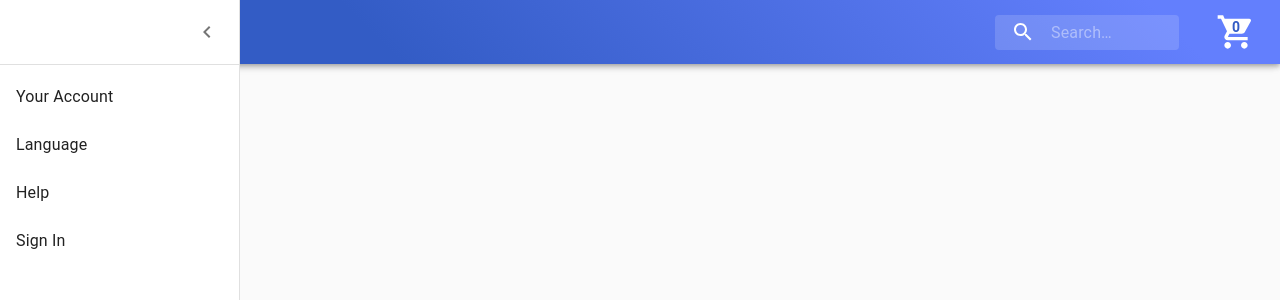
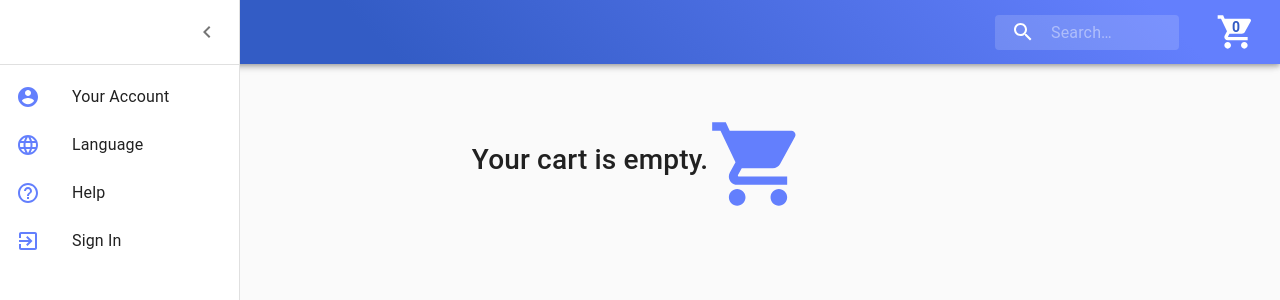
Before and after one commit to kristeri/React-Webshop, a React (Create React App) app: page /cart in a window 1280 px wide. Both pictures are taken after a click on the button "open drawer". Shown: the top 300 px of the page. Built offline with nearby package versions, Linux system fonts and the light colour scheme.

Commit message:
More styling improvements

```diff
--- a/src/components/Cart.jsx
+++ b/src/components/Cart.jsx
@@ -1,6 +1,7 @@
 import React from "react";
 import { WebshopConsumer } from "../context";
 import styled from "styled-components";
+import { ShoppingCart } from "@material-ui/icons";
 
 const Cart = () => {
   return (
@@ -20,10 +21,10 @@ const Cart = () => {
           if (cart.length > 0) {
             return (
               <>
-                <div>
+                <div className="pt-3">
                   <div className="row">
                     <div className="col-10 mx-auto col-lg-2">
-                      <strong>product</strong>
+                      <strong>Product</strong>
                     </div>
                     <div className="col-10 mx-auto col-lg-2">
                       <strong>Name</strong>
@@ -42,24 +43,23 @@ const Cart = () => {
                 {cart.map(item => {
                   const { id, title, img, price, count } = item;
                   return (
-                    <div className="row">
+                    <div className="row pt-1">
                       <div className="col-10 mx-auto col-lg-2">
                         <img
                           src={img}
-                          style={{ width: "100px", heigth: "100px" }}
-                          //className="img-fluid"
+                          style={{ width: "60px", heigth: "60px" }}
                           alt=""
                         ></img>
                       </div>
                       <div className="col-10 mx-auto col-lg-2">
-                        <span className="d-lg-none">product :</span> {title}
+                        <span className="d-lg-none">product:</span> {title}
                       </div>
                       <div className="col-10 mx-auto col-lg-2">
                         <strong>
-                          <span className="d-lg-none">price :</span> ${price}
+                          <span className="d-lg-none">price:</span> ${price}
                         </strong>
                       </div>
-                      <div className="col-10 mx-auto col-lg-2 my-2 my-lg-0 ">
+                      <div className="col-10 mx-auto col-lg-2">
                         <div className="row">
                           <div>
                             <Button onClick={() => decrement(id)}>-</Button>
@@ -79,26 +79,38 @@ const Cart = () => {
                     </div>
                   );
                 })}
-                <Button onClick={() => clearCart()}>Clear cart</Button>
+                <div className="col-10 mt-2 ml-sm-5 ml-md-auto col-sm-8 text-right">
+                  <ClearCartButton onClick={() => clearCart()}>
+                    Clear cart
+                  </ClearCartButton>
                   <h5>
-                  <span className="text-title">Subtotal:</span>
+                    <span className="text-title">Subtotal: </span>
                     <strong>$ {cartSubTotal.toFixed(2)}</strong>
                   </h5>
                   <h5>
-                  <span className="text-title">Tax:</span>
+                    <span className="text-title">Tax: </span>
                     <strong>$ {cartTax.toFixed(2)}</strong>
                   </h5>
                   <h5>
-                  <span className="text-title">Total:</span>
+                    <span className="text-title">Total: </span>
                     <strong>$ {cartTotal.toFixed(2)}</strong>
                   </h5>
+                </div>
               </>
             );
           } else {
             return (
-              <>
-                <span>Your cart is empty.</span>
-              </>
+              <div
+                style={{
+                  alignItems: "center",
+                  justifyContent: "center",
+                  display: "flex",
+                  paddingTop: "50px"
+                }}
+              >
+                <h3>Your cart is empty.</h3>
+                <ShoppingCart style={{ color: "#637FFD", fontSize: "100px" }} />
+              </div>
             );
           }
         }}
@@ -106,8 +118,7 @@ const Cart = () => {
     </div>
   );
 };
-
-const Button = styled.button`
+const ClearCartButton = styled.button`
   color: #637ffd;
   font-size: 1em;
   margin: 1em;
@@ -116,4 +127,13 @@ const Button = styled.button`
   border-radius: 3px;
 `;
 
+const Button = styled.button`
+  color: #637ffd;
+  font-size: 1em;
+  margin: 0em 1em 0em 1em;
+  padding: 0.25em 1em;
+  border: 2px solid #637ffd;
+  border-radius: 3px;
+`;
+
 export default Cart;
--- a/src/components/Details.jsx
+++ b/src/components/Details.jsx
@@ -24,7 +24,7 @@ const Details = () => {
               </div>
             </div>
             <div className="row">
-              <div className="col-10 mx-auto col-md-6 my-3 text-capitalize">
+              <div className="col-10 mx-auto col-md-6 my-3">
                 <img
                   src={img}
                   style={{ width: "auto", height: 200 }}
@@ -32,17 +32,17 @@ const Details = () => {
                   alt=""
                 />
               </div>
-              <div className="col-10 mx-auto col-md-6 my-3 text-capitalize">
-                <h2>Model : {title}</h2>
-                <h4 className="text-title text-uppercase text-muted mt-3 mb-2">
-                  Made by : <span className="text-uppercase">{company}</span>
+              <div className="col-10 mx-auto col-md-6 my-3">
+                <h2>Model: {title}</h2>
+                <h4 className="text-title text-muted mt-3 mb-2">
+                  Made by: <span>{company}</span>
                 </h4>
                 <h4 className="text-blue">
                   <strong>
-                    price : <span>${price}</span>
+                    price: <span>${price}</span>
                   </strong>
                 </h4>
-                <p className="text-capitalize font-weight-bold mt-3 mb-0">
+                <p className="font-weight-bold mt-3 mb-0">
                   Product information:
                 </p>
                 <p className="text-muted lead">{info}</p>
--- a/src/components/Modal.jsx
+++ b/src/components/Modal.jsx
@@ -20,7 +20,7 @@ const Modal = () => {
                   <div className="row">
                     <div
                       id="modal"
-                      className="col-8 mx-auto col-md-6 col-lg-4 text-center text-capitalize"
+                      className="col-8 mx-auto col-md-6 col-lg-4 text-center"
                     >
                       <h5>Item added to the cart</h5>
                       <img
@@ -30,7 +30,7 @@ const Modal = () => {
                         alt=""
                       />
                       <h5>{title}</h5>
-                      <h5 className="text-muted">price : $ {price}</h5>
+                      <h5 className="text-muted">price: $ {price}</h5>
                       <Link to="/">
                         <Button onClick={() => closeModal()}>
                           Back to store
--- a/src/components/Product.jsx
+++ b/src/components/Product.jsx
@@ -32,22 +32,13 @@ const Product = ({ product }) => {
                 }}
               >
                 {inCart ? (
-                  <p className="text-capitalize mb-0" disabled>
+                  <p className="mb-0" disabled>
                     In cart
                   </p>
                 ) : (
                   <AddShoppingCart />
                 )}
               </StyledAddCartButton>
-              {/*
-              <div>
-                <p>{title}</p>
-                <h5>
-                  <span>$</span>
-                  {price}
-                </h5>
-              </div>
-              */}
             </div>
           )}
         </WebshopConsumer>
--- a/src/components/Sidebar.jsx
+++ b/src/components/Sidebar.jsx
@@ -1,18 +1,21 @@
 import React from "react";
-import { Link } from "react-router-dom";
-import clsx from "clsx";
 import { makeStyles, useTheme } from "@material-ui/core/styles";
 import Drawer from "@material-ui/core/Drawer";
 import CssBaseline from "@material-ui/core/CssBaseline";
 import List from "@material-ui/core/List";
-import Typography from "@material-ui/core/Typography";
 import Divider from "@material-ui/core/Divider";
 import IconButton from "@material-ui/core/IconButton";
-import ChevronLeftIcon from "@material-ui/icons/ChevronLeft";
-import ChevronRightIcon from "@material-ui/icons/ChevronRight";
+import {
+  ChevronLeft,
+  ChevronRight,
+  AccountCircle,
+  Language,
+  HelpOutline,
+  ExitToApp
+} from "@material-ui/icons";
 import ListItem from "@material-ui/core/ListItem";
 import ListItemText from "@material-ui/core/ListItemText";
-import styled from "styled-components";
+import ListItemIcon from "@material-ui/core/ListItemIcon";
 import Navbar from "./Navbar";
 
 const drawerWidth = 240;
@@ -68,6 +71,21 @@ const Sidebar = () => {
     setOpen(false);
   };
 
+  const renderIconByText = text => {
+    switch (text) {
+      case "Your Account":
+        return <AccountCircle style={{ color: "#637FFD" }} />;
+      case "Language":
+        return <Language style={{ color: "#637FFD" }} />;
+      case "Help":
+        return <HelpOutline style={{ color: "#637FFD" }} />;
+      case "Sign In":
+        return <ExitToApp style={{ color: "#637FFD" }} />;
+      default:
+        return null;
+    }
+  };
+
   return (
     <div className={classes.root}>
       <CssBaseline />
@@ -83,11 +101,7 @@ const Sidebar = () => {
       >
         <div className={classes.drawerHeader}>
           <IconButton onClick={handleDrawerClose}>
-            {theme.direction === "ltr" ? (
-              <ChevronLeftIcon />
-            ) : (
-              <ChevronRightIcon />
-            )}
+            {theme.direction === "ltr" ? <ChevronLeft /> : <ChevronRight />}
           </IconButton>
         </div>
         <Divider />
@@ -95,6 +109,7 @@ const Sidebar = () => {
           {["Your Account", "Language", "Help", "Sign In"].map(
             (text, index) => (
               <ListItem button key={text}>
+                <ListItemIcon>{renderIconByText(text)}</ListItemIcon>
                 <ListItemText primary={text} />
               </ListItem>
             )
--- a/src/mockData.jsx
+++ b/src/mockData.jsx
@@ -1,7 +1,7 @@
 export const mockProducts = [
   {
     id: 1,
-    title: "Iphone 7",
+    title: "iPhone 7",
     info:
       "Lorem ipsum dolor sit amet, consectetur adipisci elit, sed eiusmod tempor incidunt ut labore et dolore magna aliqua. Ut enim ad minim veniam, quis nostrud exercitation ullamco laboris nisi ut aliquid ex ea commodi consequat. Quis aute iure reprehenderit in voluptate velit esse cillum dolore eu fugiat nulla pariatur. Excepteur sint obcaecat cupiditat non proident, sunt in culpa qui officia deserunt mollit anim id est laborum.",
     price: 399.99,
```
Lines whose indentation alone changed are shown as unchanged.
